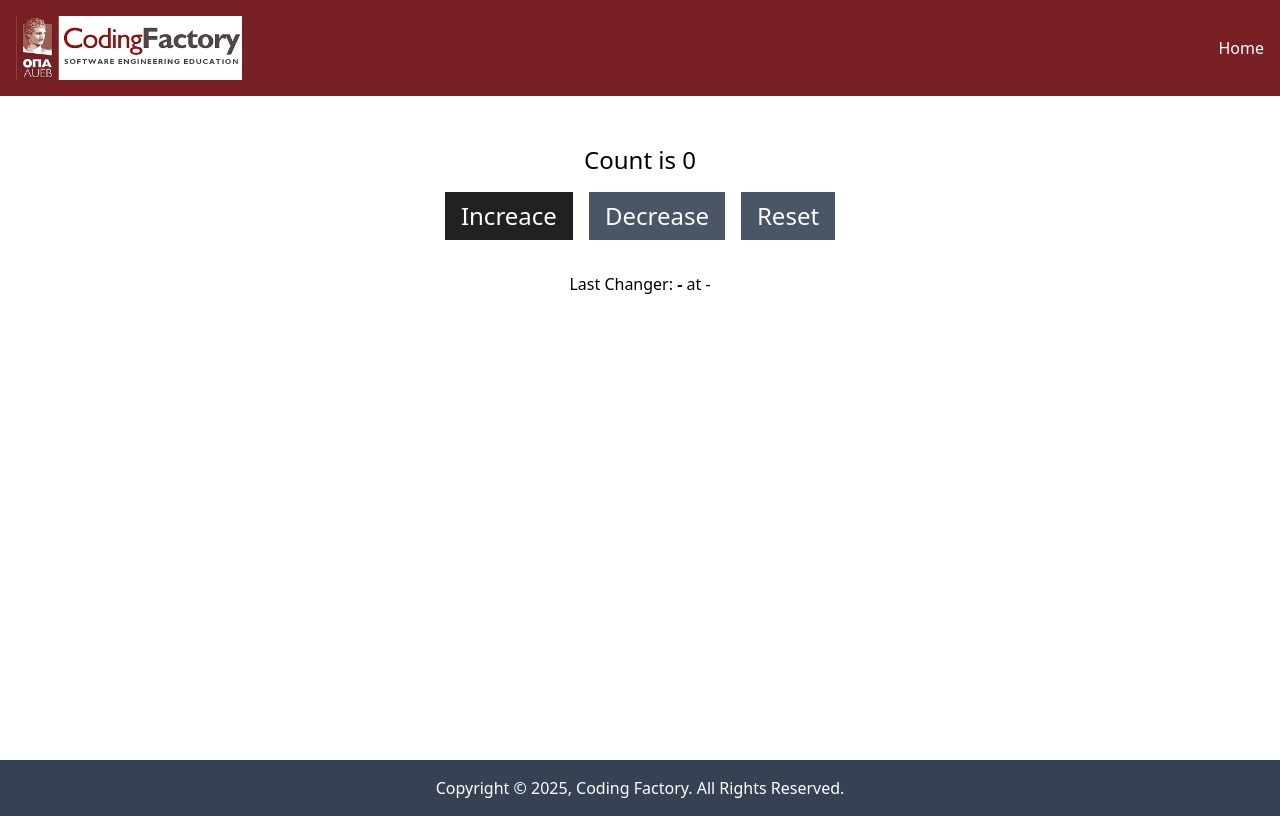
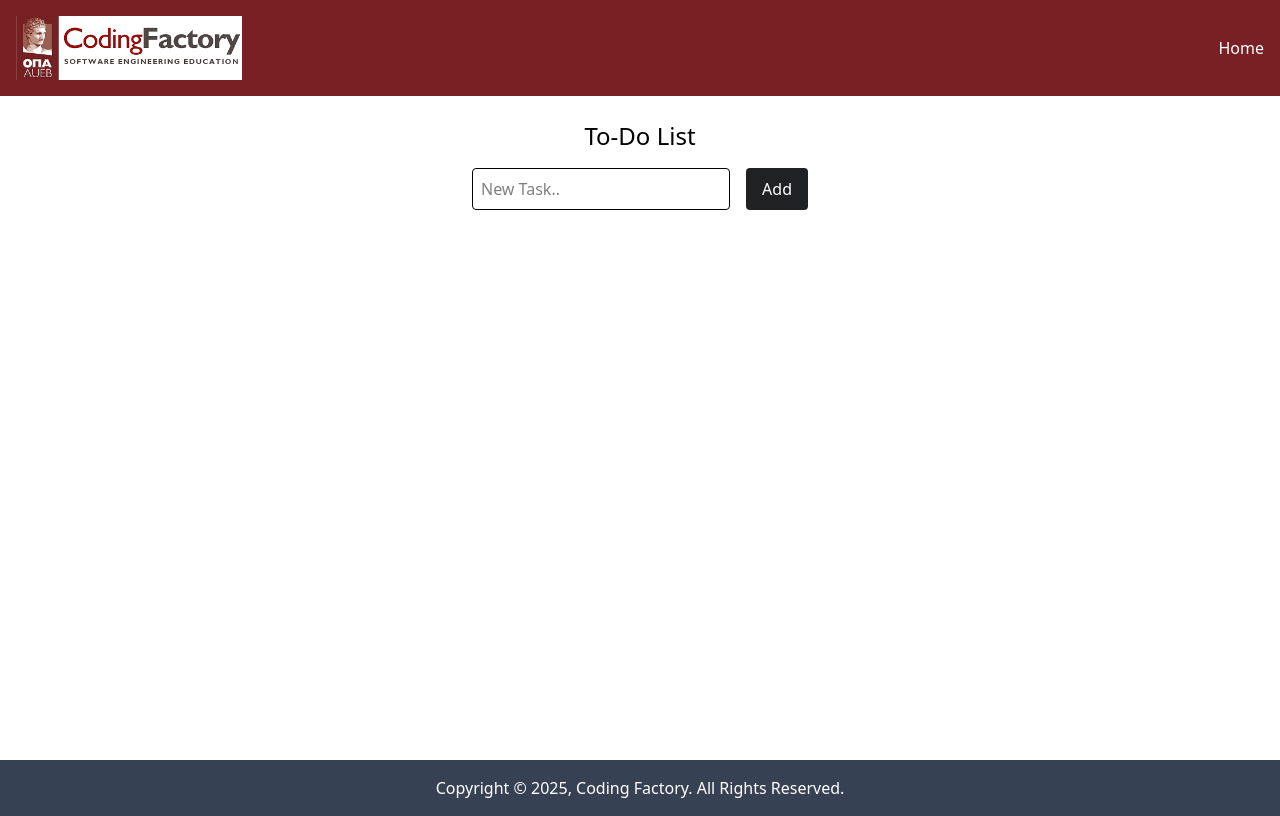
Before and after one commit to LuckyDuk3/cf7-components-intro, a React (Vite) app: page / in a window 1280 px wide. Built offline with nearby package versions, Linux system fonts and the light colour scheme.

Commit message:
feat: Created a To-do list

```diff
--- a/package.json
+++ b/package.json
@@ -11,6 +11,7 @@
   },
   "dependencies": {
     "@tailwindcss/vite": "^4.1.7",
+    "lucide-react": "^0.511.0",
     "react": "^19.1.0",
     "react-dom": "^19.1.0",
     "tailwindcss": "^4.1.7"
--- a/src/App.tsx
+++ b/src/App.tsx
@@ -5,7 +5,8 @@
 // import ArrowFunctionalComponentWithPropsType from "./components/ArrowFunctionalComponentWithPropsType.tsx";
 
 import Layout from "./components/Layout.tsx";
-import CounterWithReducer from "./components/CounterWithReducer.tsx";
+import Todo from "./components/Todo/Todo.tsx";
+// import CounterWithReducer from "./components/CounterWithReducer.tsx";
 // import FunctionalComponentWithState from "./components/FunctionalComponentWithState.tsx";
 // import Counter from "./components/Counter.tsx";
 // import CounterWIthMoreStates from "./components/CounterWIthMoreStates.tsx";
@@ -39,8 +40,8 @@
     {/*    <CounterAdvanced/>*/}
     {/*    <CounterWithCustomHook/>*/}
     {/*    <CounterAdvancedWithCustomHook/>*/}
-        <CounterWithReducer/>
-
+    {/*    <CounterWithReducer/>*/}
+        <Todo/>
       </Layout>
 
     </>
--- /dev/null
+++ b/src/components/Todo/Todo.tsx
@@ -0,0 +1,47 @@
+import TodoForm from "./TodoForm.tsx";
+import {useReducer} from "react";
+import TodoList from "./TodoList.tsx";
+
+type TodoProps = {
+  id: number;
+  text: string;
+}
+
+type Action =
+  | {type: "ADD"; payload: string}
+  | {type: "DELETE"; payload: number}
+
+const todoReducer = (state: TodoProps[], action: Action): TodoProps[] => {
+  switch (action.type) {
+    case "ADD": {
+      const newTodo: TodoProps = {
+        id: Date.now(),
+        text: action.payload,
+      };
+      return [...state, newTodo];
+    }
+    case "DELETE":
+        return state.filter(todo  => todo.id !== action.payload);
+        default:
+          return state;
+  }
+}
+
+const Todo = () => {
+
+  const[todos, dispatch] = useReducer(todoReducer, []);
+  console.log(todos);
+
+  return (
+    <>
+      <div className="max-w-sm mx-auto p-6">
+        <h1 className="text-center text-2xl mb-4">To-Do List</h1>
+        <TodoForm dispatch={dispatch} />
+        <TodoList todos={todos} dispatch={dispatch}/>
+
+      </div>
+    </>
+  )
+};
+
+export default Todo;
--- /dev/null
+++ b/src/components/Todo/TodoForm.tsx
@@ -0,0 +1,52 @@
+import {useState} from "react";
+
+type Action =
+  | {type: "ADD"; payload: string}
+  | {type: "DELETE"; payload: number}
+
+type TodoFormProps = {
+  dispatch: React.Dispatch<Action>,
+}
+
+const TodoForm = ({dispatch}: TodoFormProps ) => {
+
+  const [text, setText] = useState("");
+
+  const handleChange = (e: React.ChangeEvent<HTMLInputElement>) => {
+    setText(e.target.value);
+  };
+
+  const handleSubmit = (e: React.FormEvent) => {
+    e.preventDefault();
+    if (text.trim() !== "") {
+      dispatch({type: "ADD", payload: text});
+      setText("");
+    }
+  };
+
+  return (
+    <>
+      <form
+        className="flex gap-4 mb-4"
+        onSubmit={handleSubmit}
+      >
+        <input
+          type="text"
+          value={text}
+          onChange={handleChange}
+          className="flex-1 border p-2 rounded"
+          placeholder="New Task.."
+        />
+        <button
+
+          type="submit"
+          className="bg-cf-dark-gray text-white px-4 py-2 rounded"
+        >
+          Add
+        </button>
+      </form>
+    </>
+  )
+}
+
+export default TodoForm;
--- /dev/null
+++ b/src/components/Todo/TodoList.tsx
@@ -0,0 +1,39 @@
+import {Trash2} from "lucide-react";
+
+type Todo = {
+  id: number;
+  text: string;
+}
+
+type TodoListProps = {
+  todos: Todo[];
+  dispatch: React.Dispatch<{type: "DELETE"; payload: number}>;
+}
+
+const TodoList = ({todos, dispatch}: TodoListProps) => {
+
+const handleDelete = (id: number) => () => {
+  dispatch({type: "DELETE", payload: id})
+}
+
+  return (
+    <>
+      <ul className="space-y-2">
+        {todos.map(todo => (
+            <li key={todo.id} className="flex items-center justify-between bg-gray-100 p-2 rounded">
+              <span>{todo.text}</span>
+              <button
+                onClick={handleDelete(todo.id)}
+                className="text-cf-dark-red"
+              >
+                <Trash2 size={18} />
+              </button>
+            </li>
+            ))}
+
+      </ul>
+    </>
+  )
+}
+
+export default TodoList;
```
